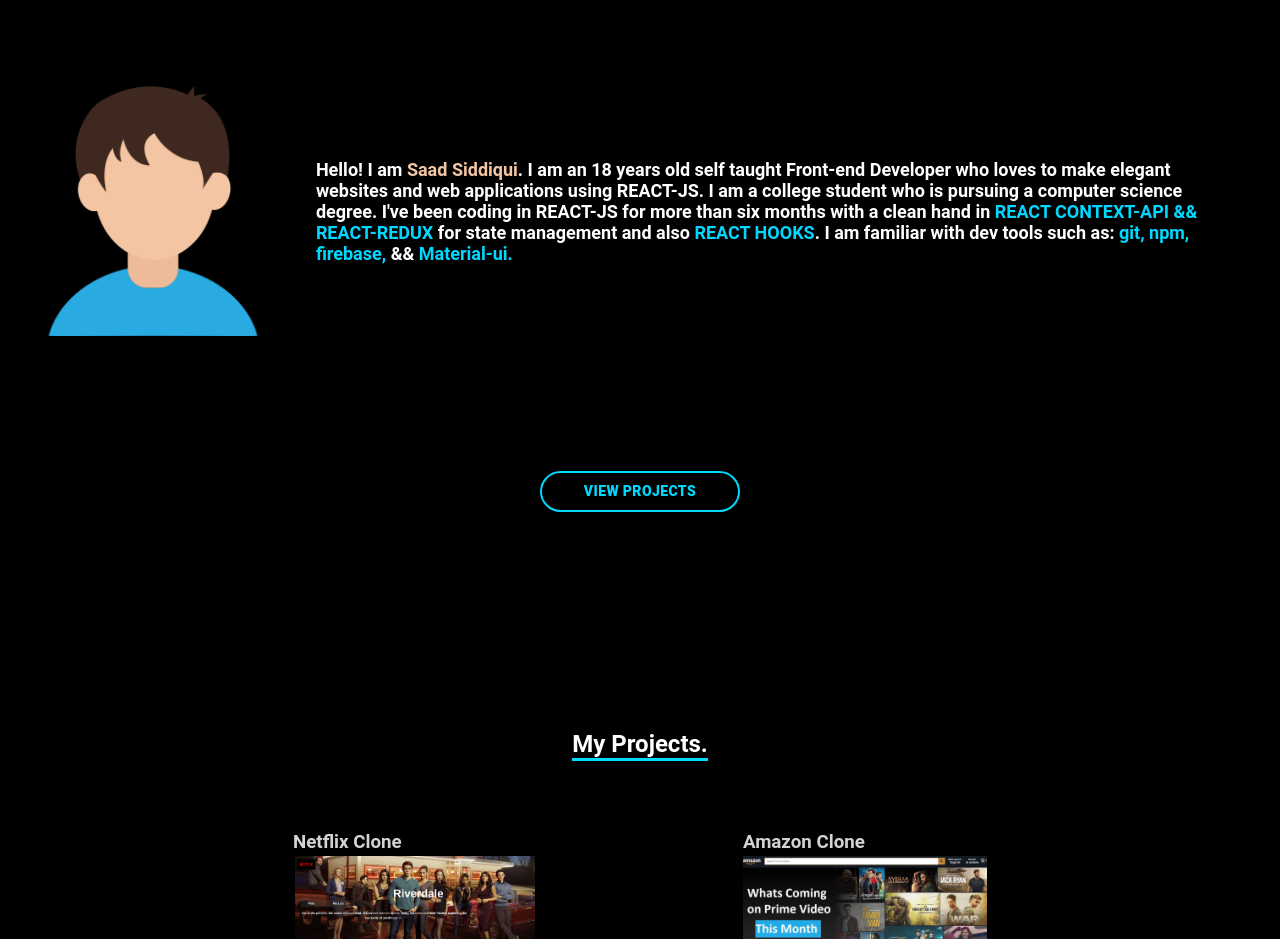
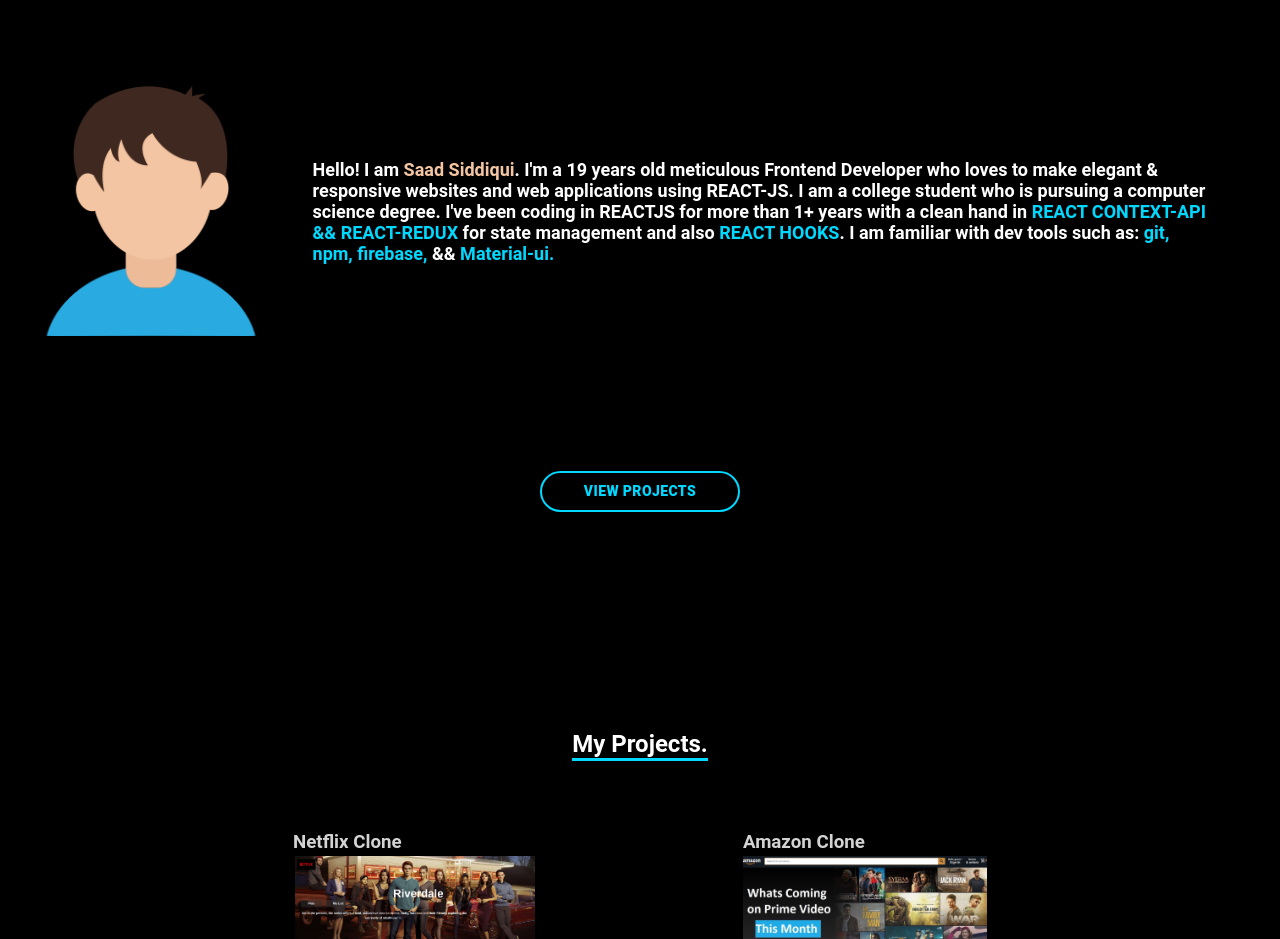
Before and after one commit to saadsiddiqui07/portfolio, a React (Create React App) app: page / in a window 1280 px wide. Shown: the part 980-1919 px from the top of the page. Built offline with nearby package versions, Linux system fonts and the light colour scheme.

Commit message:
Edited the about description

```diff
--- a/src/components/About.jsx
+++ b/src/components/About.jsx
@@ -13,11 +13,11 @@
       <div className="about__container">
         <img src={myImage} alt="saad" />
         <p>
-          Hello! I am <span className="name">Saad Siddiqui</span>. I am an 18
-          years old self taught Front-end Developer who loves to make elegant
-          websites and web applications using REACT-JS. I am a college student
-          who is pursuing a computer science degree. I've been coding in
-          REACT-JS for more than six months with a clean hand in{" "}
+          Hello! I am <span className="name">Saad Siddiqui</span>. I'm a 19
+          years old meticulous Frontend Developer who loves to make elegant &
+          responsive websites and web applications using REACT-JS. I am a
+          college student who is pursuing a computer science degree. I've been
+          coding in REACTJS for more than 1+ years with a clean hand in{" "}
           <span className="tools">REACT CONTEXT-API && REACT-REDUX</span> for
           state management and also <span>REACT HOOKS</span>. I am familiar with
           dev tools such as: <span>git,</span> <span>npm, </span>
```
